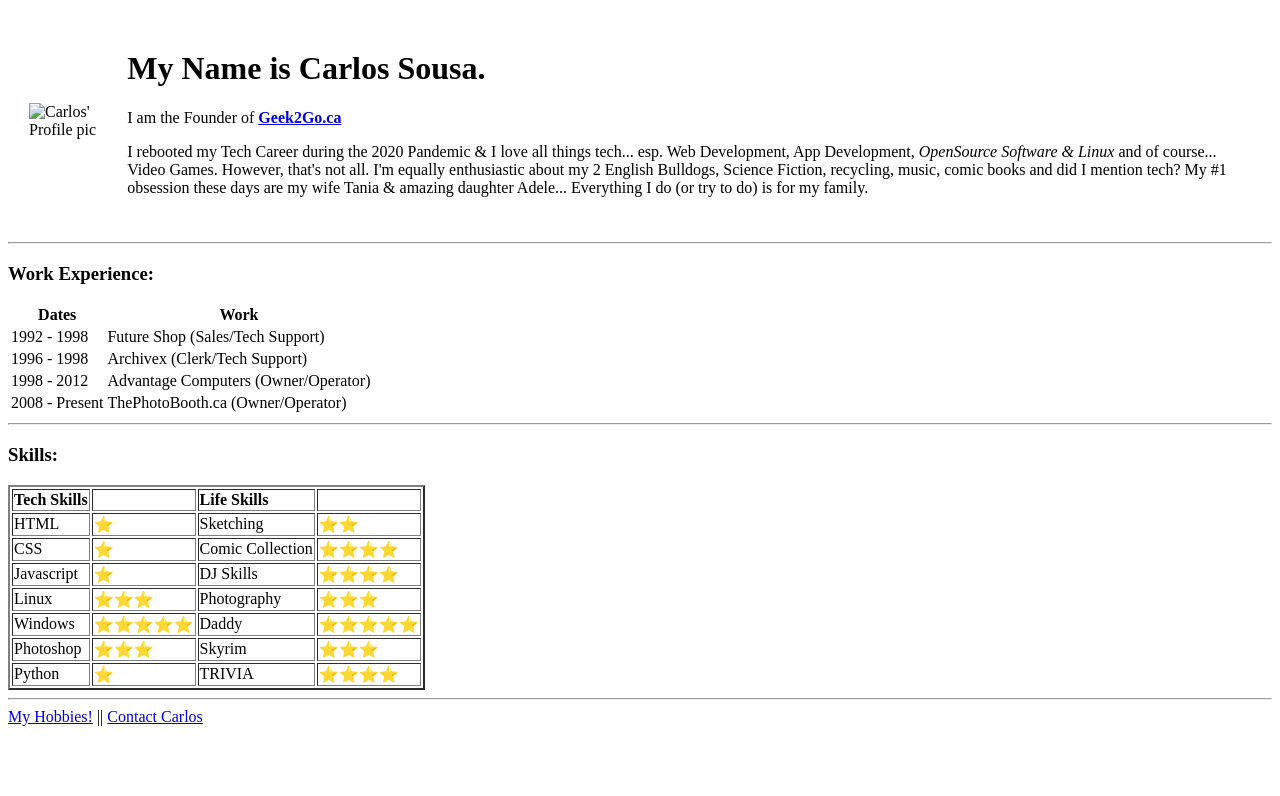
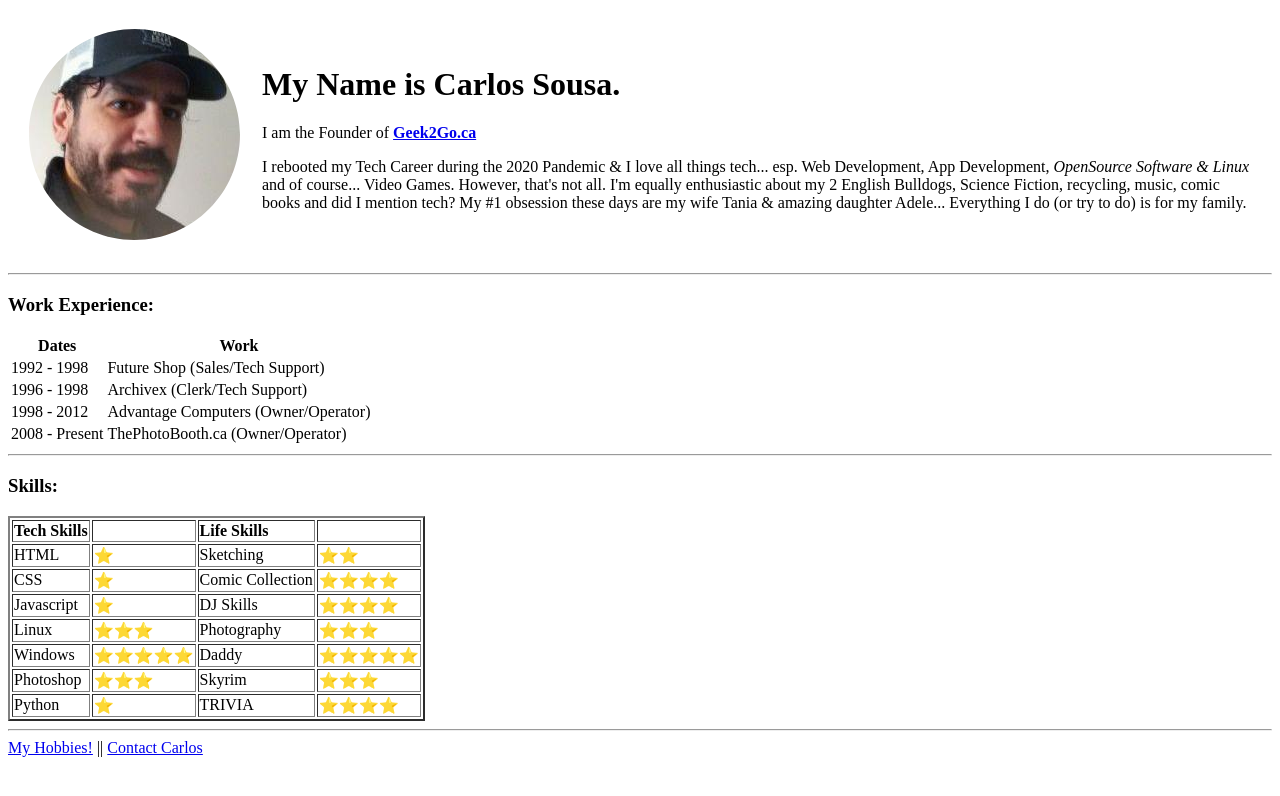
Before and after one commit to FunkyRobot73/angela, a plain HTML site: page index.html in a window 1280 px wide. Drawn offline with Linux system fonts and the light colour scheme; the site is published under a folder, as on GitHub Pages, so addresses that start at the root find nothing.

Commit message:
End of HTML tutorial - Angela

```diff
--- a/index.html
+++ b/index.html
@@ -14,7 +14,7 @@
 
   <table cellspacing="20">
     <tr>
-      <td><img src="/images/carlos.png" alt="Carlos' Profile pic" ></td>
+      <td><img src="images/carlos.png" alt="Carlos' Profile pic" ></td>
       <td>
         <h1>My Name is Carlos Sousa.</h1>
 
```
